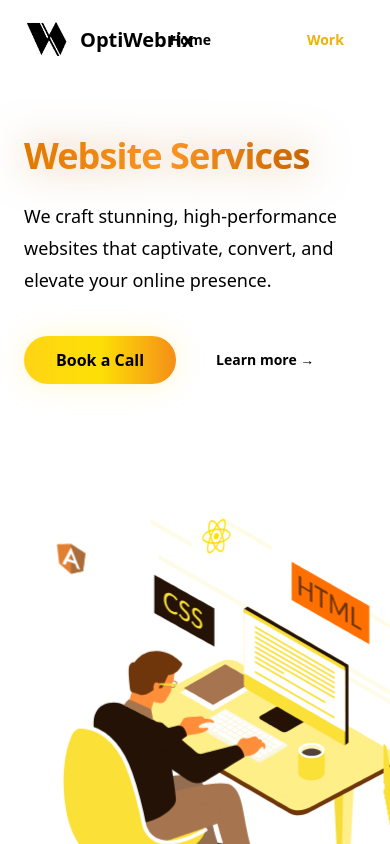
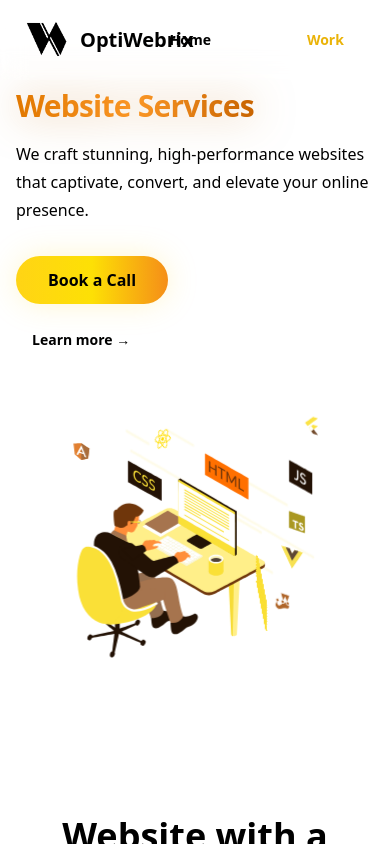
Before and after one commit to KVinaykumar2002/Project-Bazaar, a React (Vite) app in the folder OptiWebrix/: page / in a window 390 px wide. Shown: the top 844 px of the page. Built offline with nearby package versions, Linux system fonts and the light colour scheme; no server answers.

Commit message:
mobile responsive

```diff
--- a/OptiWebrix/src/components/Hero.jsx
+++ b/OptiWebrix/src/components/Hero.jsx
@@ -7,10 +7,10 @@ import { Link } from "react-router-dom"
 export default function Hero() {
   return (
     <div className="relative isolate overflow-hidden bg-background">
-      <div className="mx-auto max-w-7xl px-6 py-24 lg:flex lg:items-center lg:gap-x-10 lg:px-8">
+      <div className="mx-auto max-w-7xl px-4 sm:px-6 py-16 sm:py-20 lg:py-24 lg:flex lg:items-center lg:gap-x-10 lg:px-8">
         <div className="mx-auto max-w-2xl lg:mx-0 lg:max-w-lg lg:flex-shrink-0">
           <motion.h1
-            className="mt-10 text-4xl font-bold tracking-tight text-foreground sm:text-6xl"
+            className="mt-6 sm:mt-10 text-3xl sm:text-4xl lg:text-6xl font-bold tracking-tight text-foreground"
             initial={{ opacity: 0, y: 20 }}
             animate={{ opacity: 1, y: 0 }}
             transition={{ duration: 0.8 }}
@@ -26,7 +26,7 @@ dark:drop-shadow-[0_0_20px_rgba(255,212,21,0.4)] dark:filter brightness-125">
 
           </motion.h1>
           <motion.p
-            className="mt-6 text-lg leading-8 text-muted-foreground"
+            className="mt-4 sm:mt-6 text-base sm:text-lg leading-7 sm:leading-8 text-muted-foreground"
             initial={{ opacity: 0, y: 20 }}
             animate={{ opacity: 1, y: 0 }}
             transition={{ duration: 0.8, delay: 0.2 }}
@@ -34,7 +34,7 @@ dark:drop-shadow-[0_0_20px_rgba(255,212,21,0.4)] dark:filter brightness-125">
             We craft stunning, high-performance websites that captivate, convert, and elevate your online presence.
           </motion.p>
           <motion.div
-            className="mt-10 flex items-center gap-x-6"
+            className="mt-8 sm:mt-10 flex flex-col sm:flex-row items-start sm:items-center gap-4 sm:gap-6"
             initial={{ opacity: 0, y: 20 }}
             animate={{ opacity: 1, y: 0 }}
             transition={{ duration: 0.8, delay: 0.4 }}
@@ -58,14 +58,14 @@ dark:drop-shadow-[0_0_20px_rgba(255,212,21,0.4)] dark:filter brightness-125">
           </motion.div>
         </div>
         <motion.div
-          className="mx-auto mt-16 lg:mt-0"
+          className="mx-auto mt-8 sm:mt-12 lg:mt-0 flex justify-center"
           initial={{ opacity: 0, x: 20 }}
           animate={{ opacity: 1, x: 0 }}
           transition={{ duration: 0.8, delay: 0.6 }}
         >
-          <div className="relative">
+          <div className="relative w-full max-w-[280px] sm:max-w-[350px] lg:max-w-[500px]">
             <LottieAnimation
-              className="w-[500px] animate-floating"
+              className="animate-floating"
               loop={true}
               autoplay={true}
             />
--- a/OptiWebrix/src/components/LottieAnimation.jsx
+++ b/OptiWebrix/src/components/LottieAnimation.jsx
@@ -1,14 +1,19 @@
 import Lottie from 'lottie-react'
 import heroAnimation from '../assets/hero_animation.json'
 
-export default function LottieAnimation({ className = "w-[500px]", loop = true, autoplay = true }) {
+export default function LottieAnimation({
+  className = "w-full max-w-[300px] sm:max-w-[400px] lg:max-w-[500px]",
+  loop = true,
+  autoplay = true
+}) {
   return (
-    <div className={className}>
+    <div className={`${className} mx-auto`}>
       <Lottie
         animationData={heroAnimation}
         loop={loop}
         autoplay={autoplay}
-        className="w-full h-full"
+        className="w-full h-auto"
+        style={{ maxHeight: '400px' }}
       />
     </div>
   )
```
